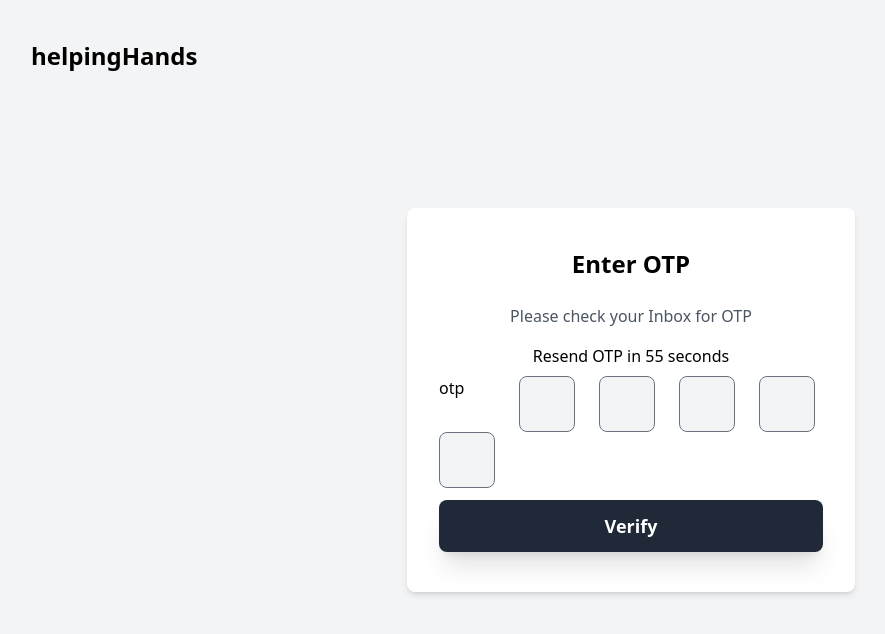
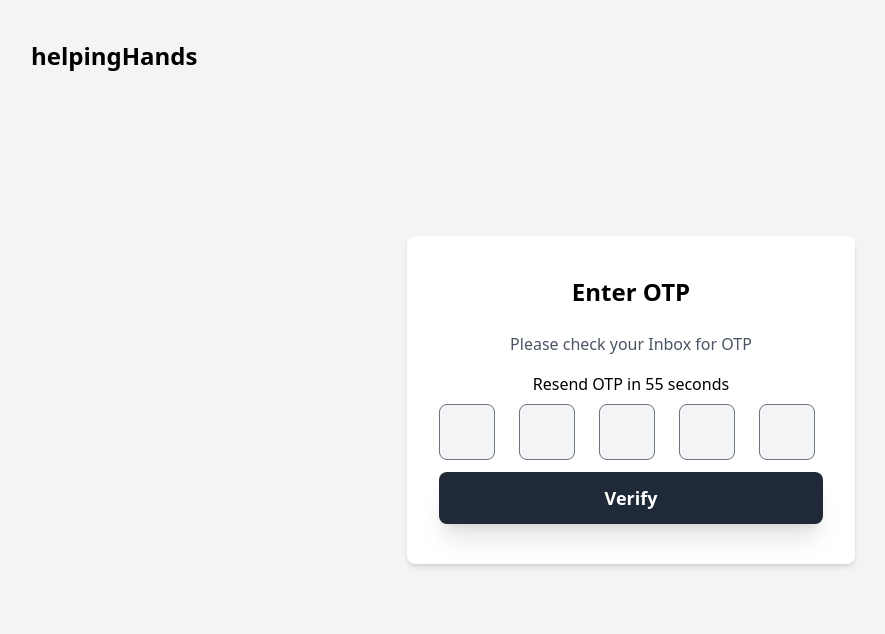
Before and after one commit to NISHAD-ALI/helpingHands_client, a React (Vite) app: page /forgetPassOtp in a window 1280 px wide. Shown: the top 634 px of the page, without its empty margins (9-894 px from the left). Built offline with nearby package versions, Linux system fonts and the light colour scheme; no server answers.

Commit message:
ui updates

```diff
--- a/src/Pages/User/ForgetPassOTP.tsx
+++ b/src/Pages/User/ForgetPassOTP.tsx
@@ -67,7 +67,7 @@ const ForgetPassOtp: React.FC = () => {
                 <p className="text-center m-2">Resend OTP in {timer} seconds</p>
                 {error && <p className="text-red-500 text-center mb-4">{error}</p>}
                 <div className="grid grid-cols-5 gap-x-4 my-2">
-                    <label htmlFor="otp">otp</label>
+                    <label htmlFor="otp" className="sr-only">otp</label>
                     {Object.keys(otp).map((key, index) => (
                         <input
                             id='otp'
```
